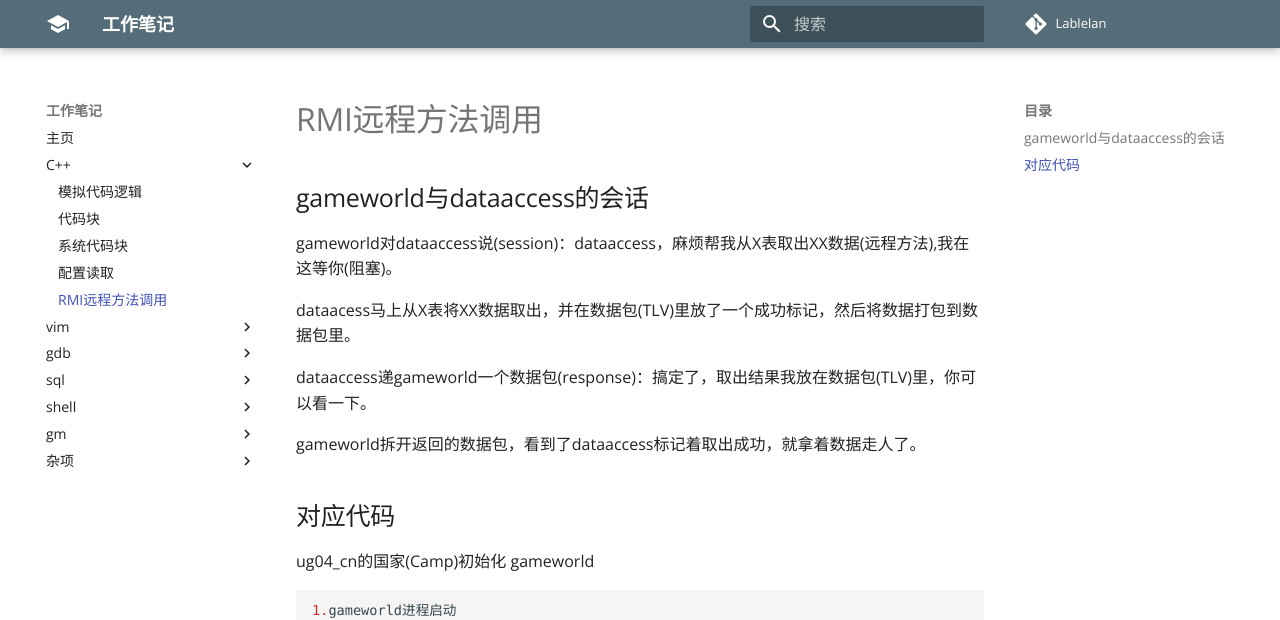
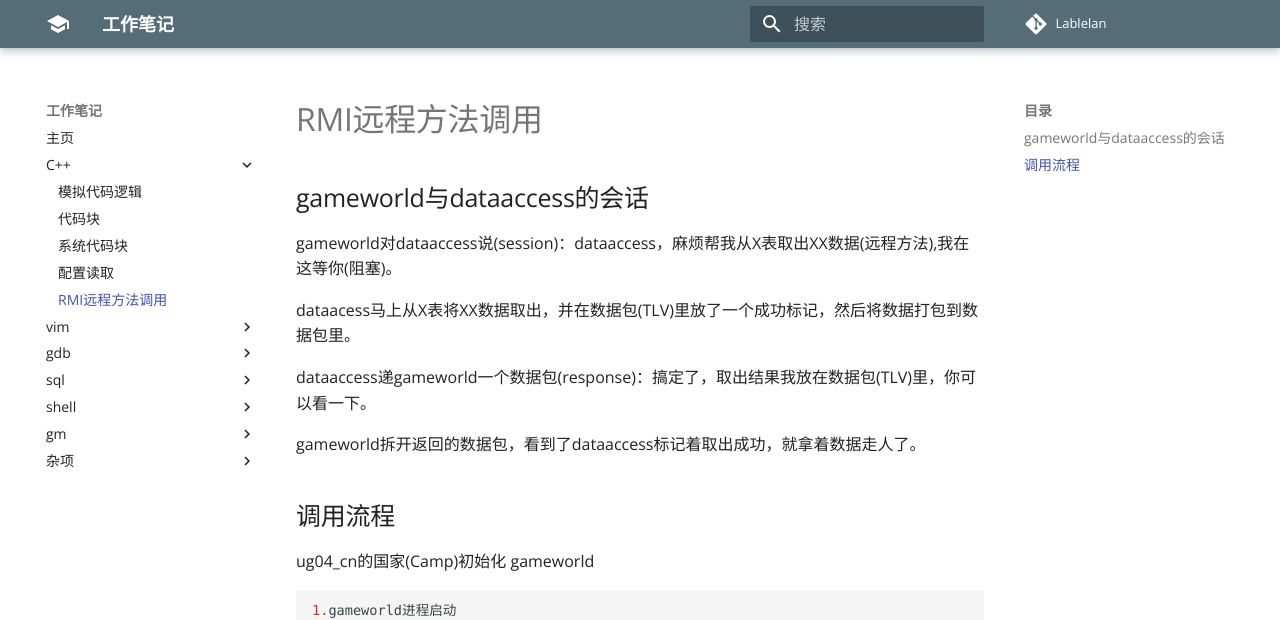
Before and after one commit to lablelan/WorkNote, an MkDocs documentation site: the page built from docs/C++/rmicode.md, in a window 1280 px wide and 1025 px high. Shown: the top 620 px of the window. Built offline with MkDocs 1.6.1 and Material for MkDocs 9.7.7, drawn with Linux system fonts in a browser that asks for light colours; some web fonts are replaced; old or Windows-style settings are respelled for this version of MkDocs.

Commit message:
RMI远程方法调用笔记

````diff
--- a/docs/C++/rmicode.md
+++ b/docs/C++/rmicode.md
@@ -7,7 +7,7 @@ dataaccess递gameworld一个数据包(response)：搞定了，取出结果我放
 
 gameworld拆开返回的数据包，看到了dataaccess标记着取出成功，就拿着数据走人了。
 
-## 对应代码
+## 调用流程
 ug04_cn的国家(Camp)初始化
 gameworld
 ```
````
